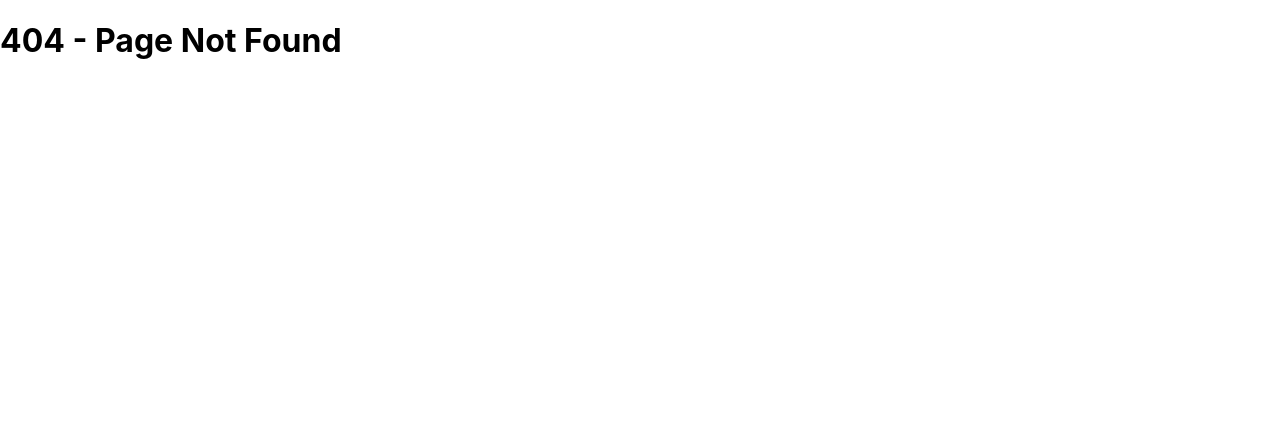
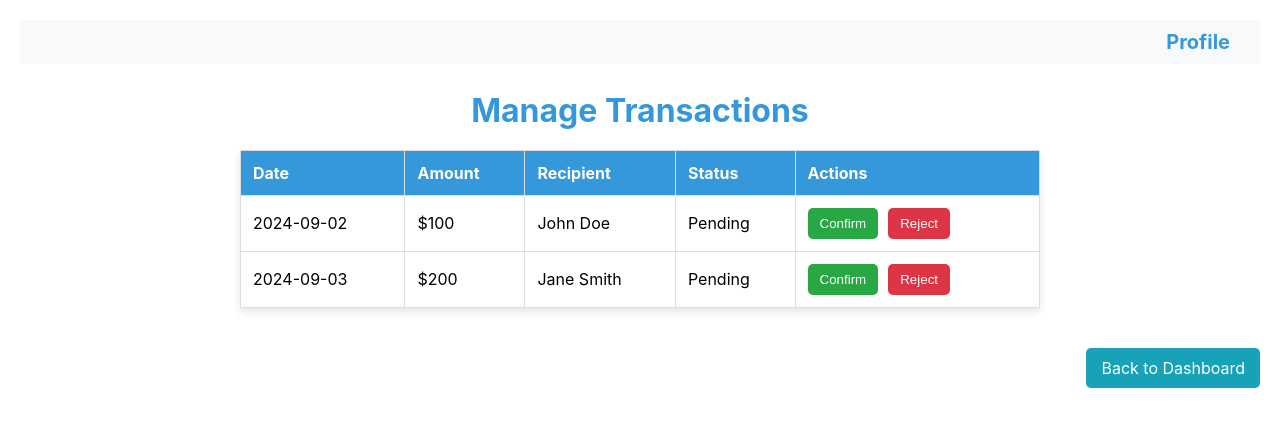
Before and after one commit to Elena-Nidelcu/banking-front, a React (Create React App) app: page /manager in a window 1280 px wide. Before the commit this address had no page. Shown: the top 426 px of the page. Built offline with nearby package versions, Linux system fonts and the light colour scheme.

Commit message:
create page for manager

```diff
--- a/src/App.js
+++ b/src/App.js
@@ -6,6 +6,7 @@ import TransactionHistory from './pages/TransactionHistory/TransactionHistory';
 import Dashboard from './pages/Dashboard/Dashboard';
 import Transfer from './pages/Transfer/Transfer';
 import Profile from './pages/Profile/Profile';
+import Manager from './pages/Manager/Manager';
 
 function App() {
   return (
@@ -17,6 +18,7 @@ function App() {
           <Route path="/dashboard" element={<Dashboard />} />
           <Route path="/transfer" element={<Transfer />} />
           <Route path="/profile" element={<Profile />} />
+          <Route path="/manager" element={<Manager />} />
 
           <Route path="/" element={
             <div>
--- /dev/null
+++ b/src/pages/Manager/Manager.css
@@ -0,0 +1,52 @@
+/* src/pages/Manager/Manager.css */
+
+.manager-container {
+    padding: 20px;
+  }
+
+  .transactions-table {
+    width: 100%;
+    border-collapse: collapse;
+    margin-bottom: 20px;
+  }
+
+  .transactions-table th, .transactions-table td {
+    padding: 12px;
+    border: 1px solid #ddd;
+    text-align: left;
+  }
+
+  .transactions-table th {
+    background-color: #3498db;
+  color: white;
+  }
+
+  .confirm-btn, .reject-btn {
+    padding: 8px 12px;
+    margin-right: 10px;
+    border: none;
+    border-radius: 5px;
+    cursor: pointer;
+  }
+
+  .confirm-btn {
+    background-color: #28a745;
+    color: white;
+  }
+
+  .confirm-btn:hover {
+    background-color: #218838;
+  }
+
+  .reject-btn {
+    background-color: #dc3545;
+    color: white;
+  }
+
+  .reject-btn:hover {
+    background-color: #c82333;
+  }
+
+  .back-button-container {
+    text-align: right;
+  }
--- /dev/null
+++ b/src/pages/Manager/Manager.js
@@ -0,0 +1,81 @@
+// src/pages/Manager/Manager.js
+import React, { useState } from 'react';
+import { Link } from 'react-router-dom';
+import '../../styles/buttons.css';
+import './Manager.css';
+import Header from '../../components/header';
+
+const Manager = () => {
+  // Initial list of pending transactions
+  const [transactions, setTransactions] = useState([
+    { id: 1, date: '2024-09-02', amount: 100, recipient: 'John Doe', status: 'Pending' },
+    { id: 2, date: '2024-09-03', amount: 200, recipient: 'Jane Smith', status: 'Pending' },
+  ]);
+
+  // Handle confirming a transaction
+  const confirmTransaction = (id) => {
+    setTransactions(transactions.map(transaction =>
+      transaction.id === id ? { ...transaction, status: 'Confirmed' } : transaction
+    ));
+  };
+
+  // Handle rejecting a transaction
+  const rejectTransaction = (id) => {
+    setTransactions(transactions.map(transaction =>
+      transaction.id === id ? { ...transaction, status: 'Rejected' } : transaction
+    ));
+  };
+
+  return (
+    <div className="manager-container">
+      <Header /> {/* Include the Header component */}
+      <h2 className="page-title">Manage Transactions</h2>
+
+      <table className="transactions-table">
+        <thead>
+          <tr>
+            <th>Date</th>
+            <th>Amount</th>
+            <th>Recipient</th>
+            <th>Status</th>
+            <th>Actions</th>
+          </tr>
+        </thead>
+        <tbody>
+          {transactions.map(transaction => (
+            <tr key={transaction.id}>
+              <td>{transaction.date}</td>
+              <td>${transaction.amount}</td>
+              <td>{transaction.recipient}</td>
+              <td>{transaction.status}</td>
+              <td>
+                {transaction.status === 'Pending' && (
+                  <>
+                    <button
+                      className="confirm-btn"
+                      onClick={() => confirmTransaction(transaction.id)}
+                    >
+                      Confirm
+                    </button>
+                    <button
+                      className="reject-btn"
+                      onClick={() => rejectTransaction(transaction.id)}
+                    >
+                      Reject
+                    </button>
+                  </>
+                )}
+              </td>
+            </tr>
+          ))}
+        </tbody>
+      </table>
+
+      <div className="back-button-container">
+        <Link to="/dashboard" className="back-button">Back to Dashboard</Link>
+      </div>
+    </div>
+  );
+};
+
+export default Manager;
```
